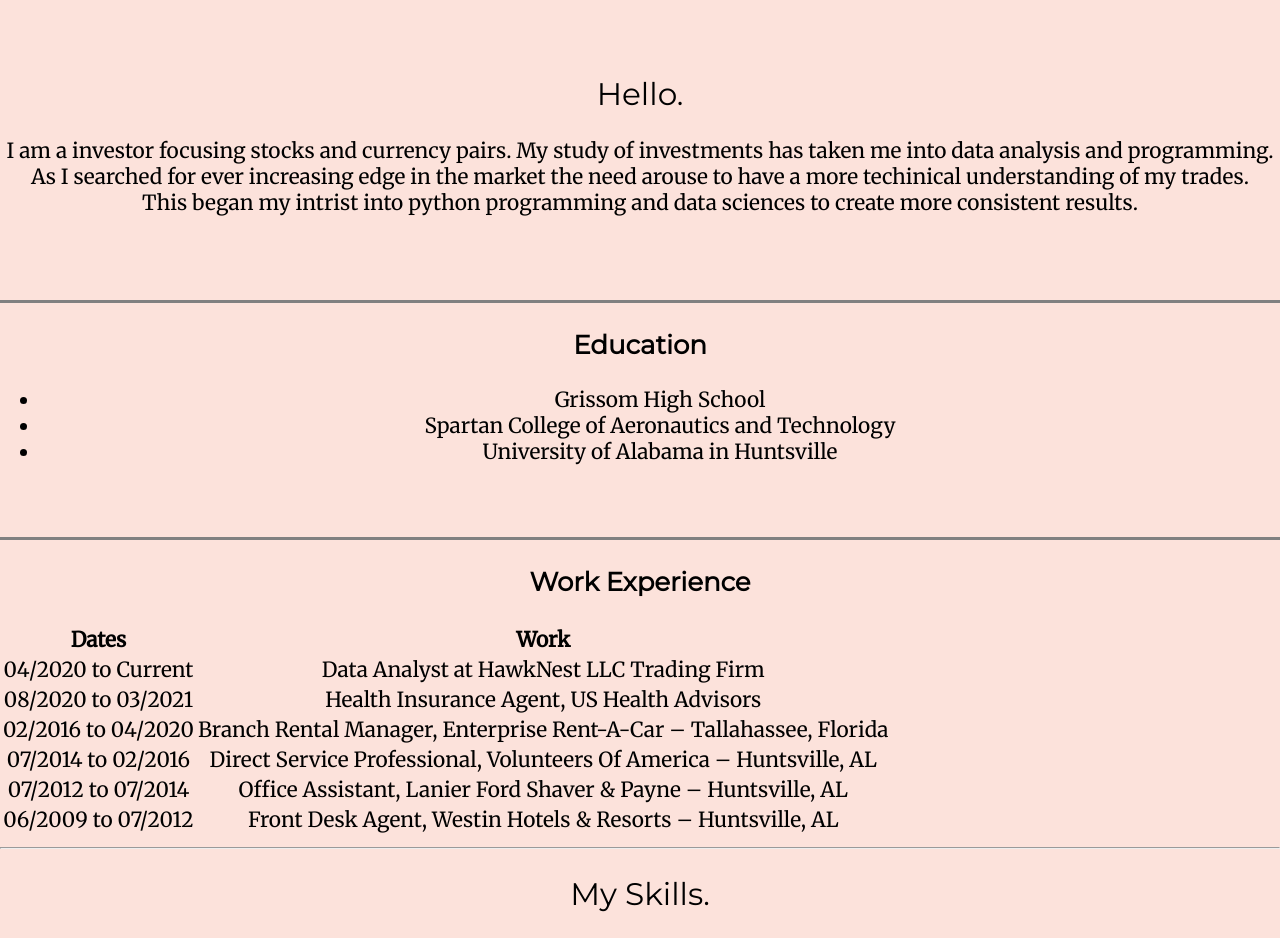
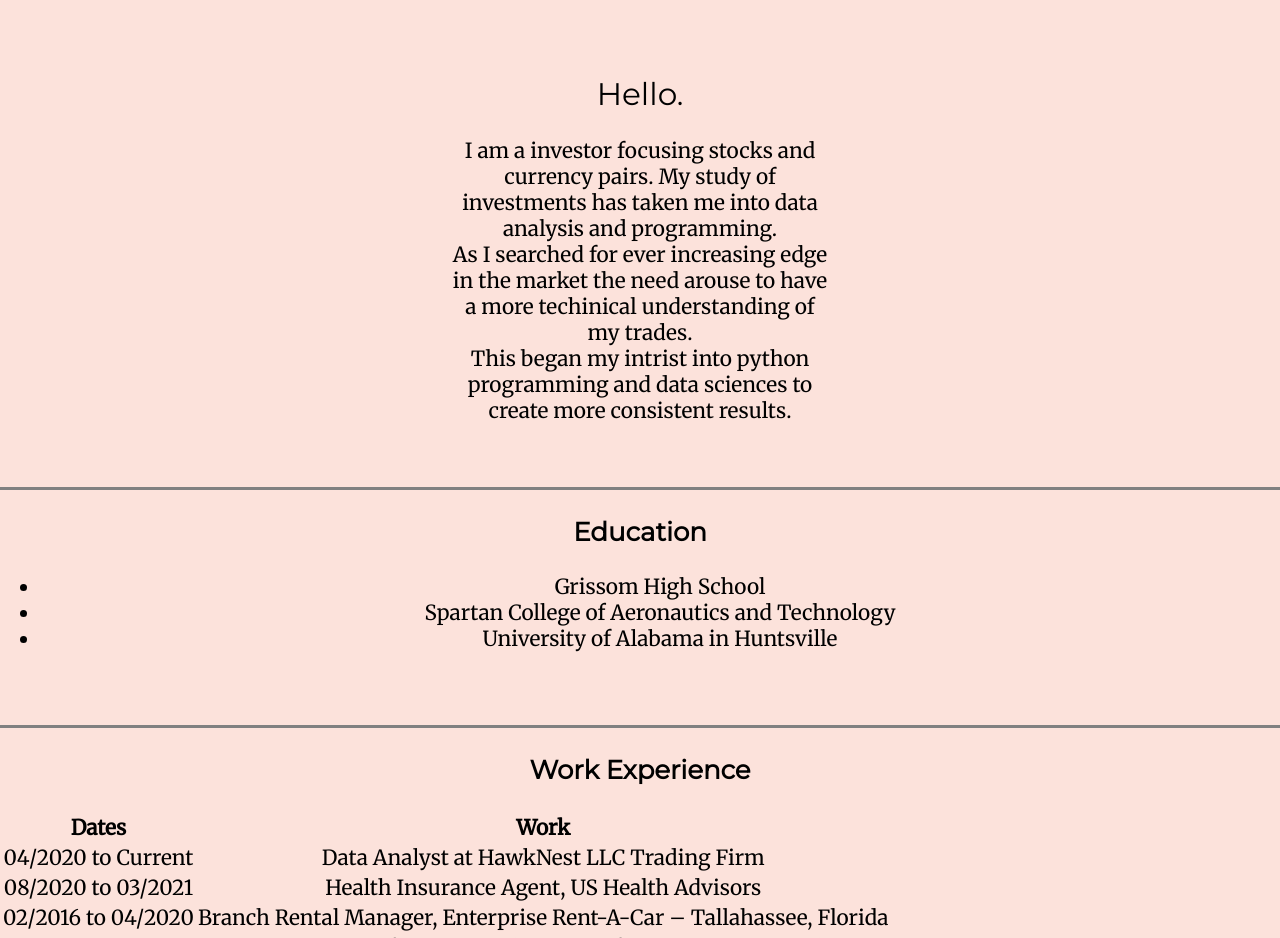
Before and after one commit to Hawkk2/Resume, a plain HTML site: page index.html in a window 1280 px wide. Shown: the part 1800-2738 px from the top of the page. Drawn offline with Linux system fonts and the light colour scheme.

Commit message:
Update index.html

```diff
--- a/index.html
+++ b/index.html
@@ -26,7 +26,7 @@
     <div class="profile">
       <img class="me" src="images\IMG_1156m.png" alt="Caleb-images">
       <h2>Hello.</h2>
-      <p>I am a investor focusing stocks and currency pairs. My study of investments has taken me into data analysis and programming.  <br> As I searched for ever increasing edge in the market the need arouse to have a more techinical understanding of my
+      <p class="intro">I am a investor focusing stocks and currency pairs. My study of investments has taken me into data analysis and programming.  <br> As I searched for ever increasing edge in the market the need arouse to have a more techinical understanding of my
         trades. <br>This began my intrist into python programming and data sciences to create more consistent results.</p><br><br>
         <hr size="3" noshade>
         <h3>Education</h3>
```
